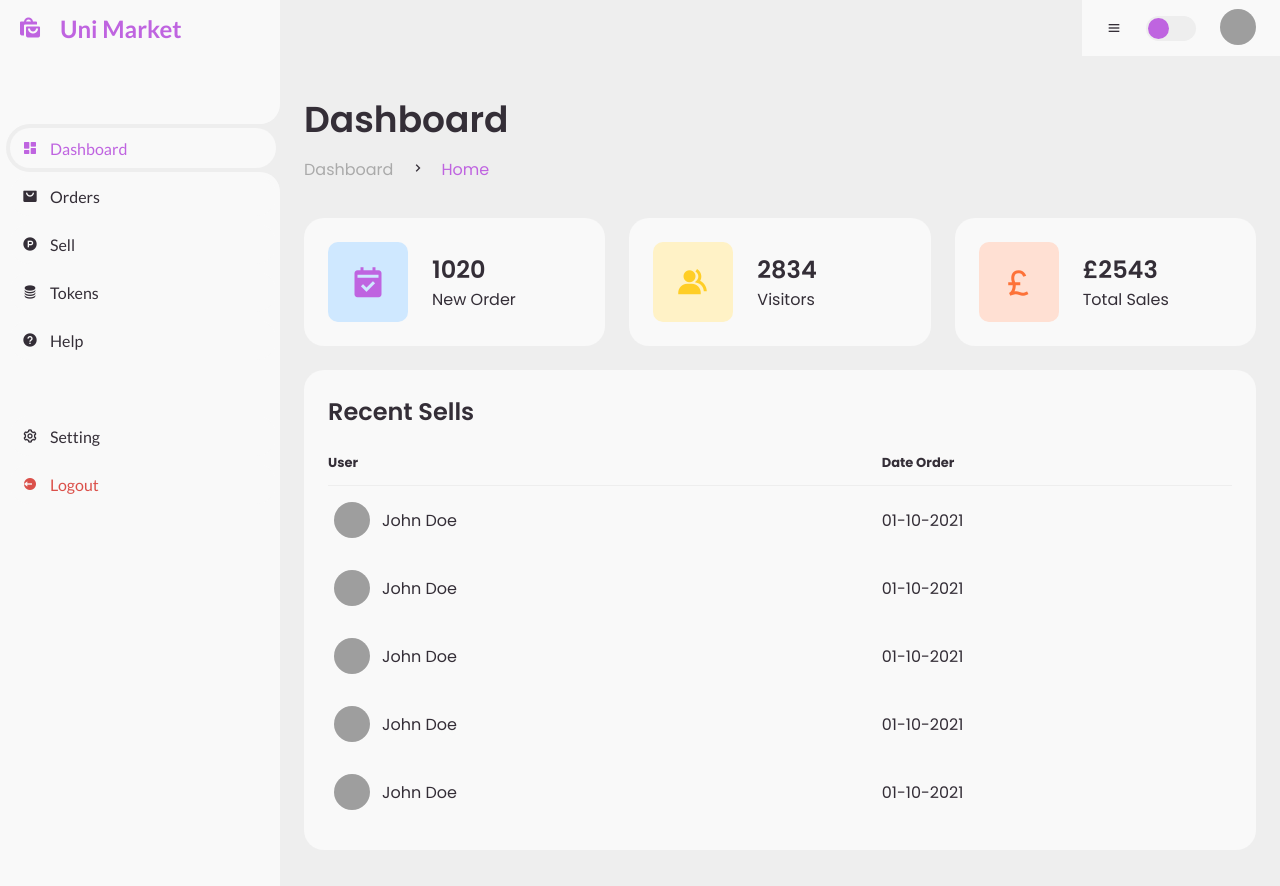
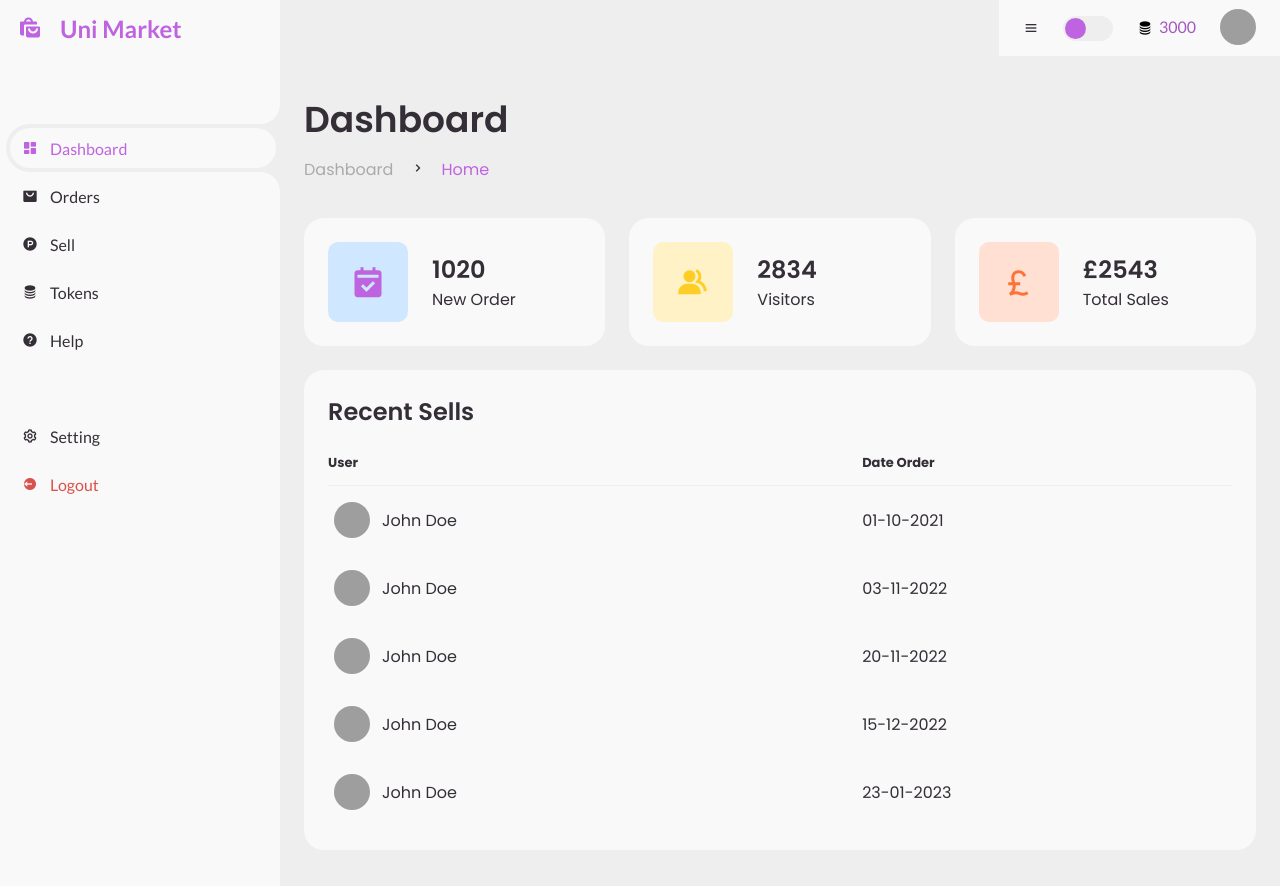
Before and after one commit to nakeisham/GroupMarketplace, a PHP site: page /dashboard.php in a window 1280 px wide. Run offline with PHP 8.4, Linux system fonts and the light colour scheme; grey boxes are pictures that could not be loaded.

Commit message:
Update dashboard.php

```diff
--- a/dashboard.php
+++ b/dashboard.php
@@ -85,9 +85,11 @@
 
 			<input type="checkbox" id="switch-mode" hidden>
 			<label for="switch-mode" class="switch-mode"></label>
+			<label class="token-mode"><i class='bx bxs-coin-stack'><span id="text">3000</span></i>
+			</label>
 
 			<a href="#" class="profile">
-				<img src="img/people.png">
+				<img src="img/people1.png">
 			</a>
 		</nav>
 		<!-- NAVBAR -->
@@ -152,7 +154,7 @@
 						<tbody>
 							<tr>
 								<td>
-									<img src="img/people.png">
+									<img src="img/people1.png">
 									<p>John Doe</p>
 								</td>
 								<td>01-10-2021</td>
@@ -160,34 +162,34 @@
 							</tr>
 							<tr>
 								<td>
-									<img src="img/people.png">
+									<img src="img/people2.png">
 									<p>John Doe</p>
 								</td>
-								<td>01-10-2021</td>
+								<td>03-11-2022</td>
 								<!-- <td><span class="status pending">Pending</span></td> -->
 							</tr>
 							<tr>
 								<td>
-									<img src="img/people.png">
+									<img src="img/people3.png">
 									<p>John Doe</p>
 								</td>
-								<td>01-10-2021</td>
+								<td>20-11-2022</td>
 								<!-- <td><span class="status process">Process</span></td> -->
 							</tr>
 							<tr>
 								<td>
-									<img src="img/people.png">
+									<img src="img/people4.png">
 									<p>John Doe</p>
 								</td>
-								<td>01-10-2021</td>
+								<td>15-12-2022</td>
 								<!-- <td><span class="status pending">Pending</span></td> -->
 							</tr>
 							<tr>
 								<td>
-									<img src="img/people.png">
+									<img src="img/people5.png">
 									<p>John Doe</p>
 								</td>
-								<td>01-10-2021</td>
+								<td>23-01-2023</td>
 								<!-- <td><span class="status completed">Completed</span></td> -->
 							</tr>
 						</tbody>
```
